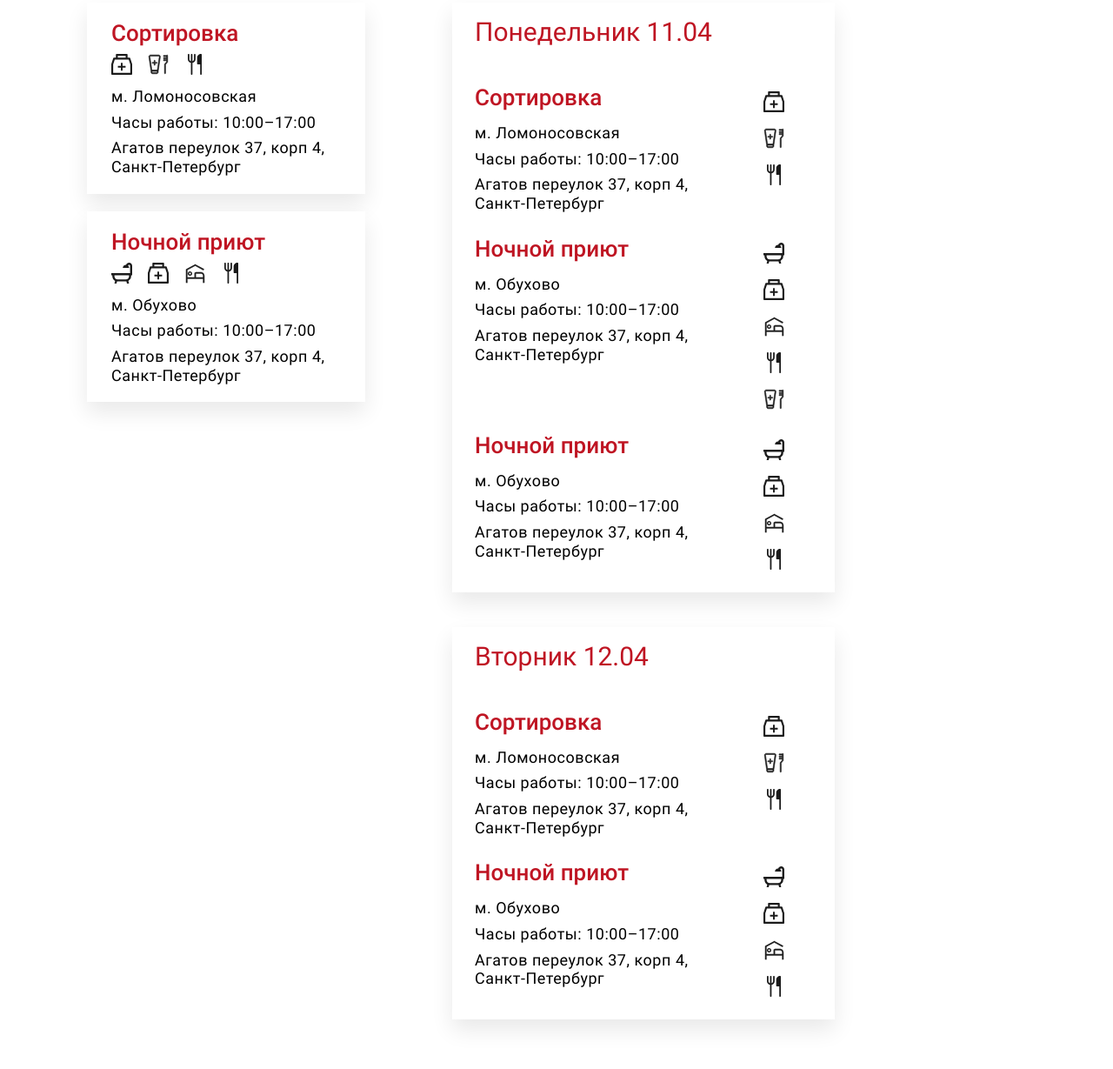
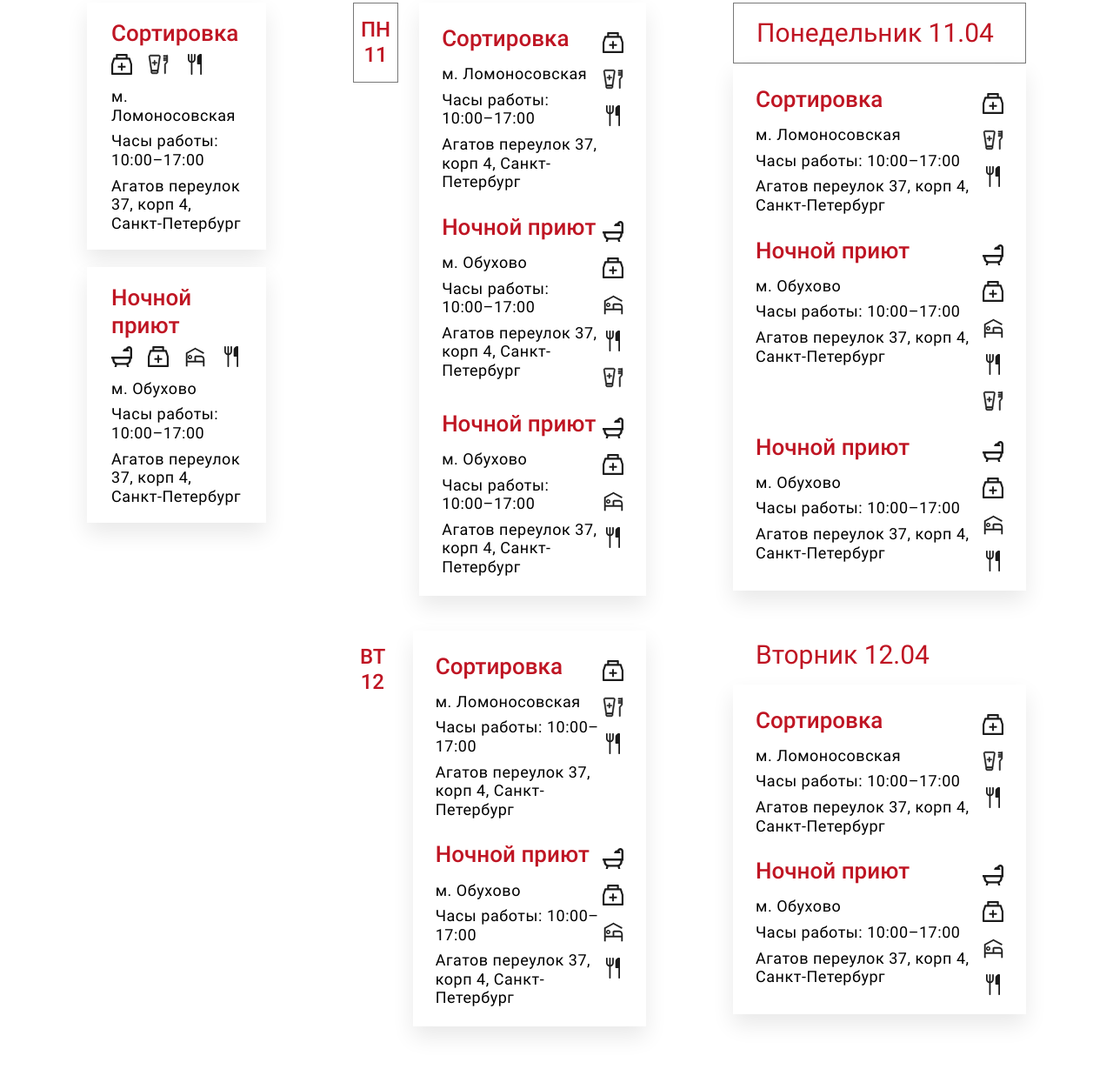
Before and after one commit to darud4/calendar, a plain HTML site: page mod-plus.html in a window 1280 px wide. Shown: the part 137-1366 px from the top of the page at 87% size. Drawn offline with Linux system fonts and the light colour scheme; files whose address does not match are found by name.

Commit message:
feat: fiddle with css

```diff
--- a/blocks-plus/events.css
+++ b/blocks-plus/events.css
@@ -2,15 +2,18 @@
   display: flex;
   flex-direction: column;
   gap: 20px;
-  width: 320px;
   margin-top: 40px;
 }
 
 .events_large {
-  width: 440px;
   gap: 0;
-  box-shadow: 0px 12px 24px 0px rgba(0, 0, 0, 0.09);
-  padding: 0 0 26px;
+  max-width: 440px;
+}
+
+.events_title_sideway {
+  flex-direction: row;
+  align-items: flex-start;
+  gap: 24px;
 }
 
 .events__title {
@@ -22,3 +25,22 @@
   padding: 16px 26px;
   margin: 0;
 }
+
+.events_title_sideway .events__title {
+  padding: 16px 8px;
+  width: min-content;
+  font-size: 24px;
+  font-weight: 500;
+  line-height: 29px;
+  background-color: white;
+  text-align: center;
+}
+
+.events__title_selected {
+  border: 1px solid rgba(120, 120, 120, 1);
+}
+
+.events__container {
+  box-shadow: 0px 12px 24px 0px rgba(0, 0, 0, 0.09);
+  padding-bottom: 22px;
+}
--- /dev/null
+++ b/blocks-plus/wrappers.css
@@ -0,0 +1,14 @@
+.mobile-wrapper {
+  background-color: white;
+  width: 320px;
+}
+
+.events-wrapper-week {
+  background-color: white;
+  width: 527px;
+}
+
+.events-wrapper-month {
+  background-color: white;
+  width: 527px;
+}
--- a/mod-plus.html
+++ b/mod-plus.html
@@ -9,6 +9,7 @@
   </head>
   <body>
     <div class="page">
+      <div class="mobile-wrapper">
         <section class="events">
           <div class="event">
             <h3 class="event__title">Сортировка</h3>
@@ -38,9 +39,11 @@
             </ul>
           </div>
         </section>
-      <div class="events-wrapper">
-        <section class="events events_large">
-          <h2 class="events__title">Понедельник 11.04</h2>
+      </div>
+      <div class="events-wrapper-week">
+        <section class="events events_large events_title_sideway">
+          <h2 class="events__title events__title_selected">ПН 11</h2>
+          <div class="events__container">
             <div class="event">
               <h3 class="event__title">Сортировка</h3>
               <ul class="event__icons">
@@ -83,9 +86,11 @@
                 <li>Агатов переулок 37, корп 4, Санкт-Петербург</li>
               </ul>
             </div>
+          </div>
         </section>
-        <section class="events events_large">
-          <h2 class="events__title">Вторник 12.04</h2>
+        <section class="events events_large events_title_sideway">
+          <h2 class="events__title">ВТ 12</h2>
+          <div class="events__container">
             <div class="event">
               <h3 class="event__title">Сортировка</h3>
               <ul class="event__icons">
@@ -113,6 +118,90 @@
                 <li>Агатов переулок 37, корп 4, Санкт-Петербург</li>
               </ul>
             </div>
+          </div>
+        </section>
+      </div>
+      <div class="events-wrapper-month">
+        <section class="events events_large">
+          <h2 class="events__title events__title_selected">
+            Понедельник 11.04
+          </h2>
+          <div class="events__container">
+            <div class="event">
+              <h3 class="event__title">Сортировка</h3>
+              <ul class="event__icons">
+                <li class="event__icon event__icon_type_medkit"></li>
+                <li class="event__icon event__icon_type_health"></li>
+                <li class="event__icon event__icon_type_food"></li>
+              </ul>
+              <ul class="event__details">
+                <li>м. Ломоносовская</li>
+                <li>Часы работы: 10:00–17:00</li>
+                <li>Агатов переулок 37, корп 4, Санкт-Петербург</li>
+              </ul>
+            </div>
+            <div class="event">
+              <h3 class="event__title">Ночной приют</h3>
+              <ul class="event__icons">
+                <li class="event__icon event__icon_type_shower"></li>
+                <li class="event__icon event__icon_type_medkit"></li>
+                <li class="event__icon event__icon_type_sleep"></li>
+                <li class="event__icon event__icon_type_food"></li>
+                <li class="event__icon event__icon_type_health"></li>
+              </ul>
+              <ul class="event__details">
+                <li>м. Обухово</li>
+                <li>Часы работы: 10:00–17:00</li>
+                <li>Агатов переулок 37, корп 4, Санкт-Петербург</li>
+              </ul>
+            </div>
+            <div class="event">
+              <h3 class="event__title">Ночной приют</h3>
+              <ul class="event__icons">
+                <li class="event__icon event__icon_type_shower"></li>
+                <li class="event__icon event__icon_type_medkit"></li>
+                <li class="event__icon event__icon_type_sleep"></li>
+                <li class="event__icon event__icon_type_food"></li>
+              </ul>
+              <ul class="event__details">
+                <li>м. Обухово</li>
+                <li>Часы работы: 10:00–17:00</li>
+                <li>Агатов переулок 37, корп 4, Санкт-Петербург</li>
+              </ul>
+            </div>
+          </div>
+        </section>
+        <section class="events events_large">
+          <h2 class="events__title">Вторник 12.04</h2>
+          <div class="events__container">
+            <div class="event">
+              <h3 class="event__title">Сортировка</h3>
+              <ul class="event__icons">
+                <li class="event__icon event__icon_type_medkit"></li>
+                <li class="event__icon event__icon_type_health"></li>
+                <li class="event__icon event__icon_type_food"></li>
+              </ul>
+              <ul class="event__details">
+                <li>м. Ломоносовская</li>
+                <li>Часы работы: 10:00–17:00</li>
+                <li>Агатов переулок 37, корп 4, Санкт-Петербург</li>
+              </ul>
+            </div>
+            <div class="event">
+              <h3 class="event__title">Ночной приют</h3>
+              <ul class="event__icons">
+                <li class="event__icon event__icon_type_shower"></li>
+                <li class="event__icon event__icon_type_medkit"></li>
+                <li class="event__icon event__icon_type_sleep"></li>
+                <li class="event__icon event__icon_type_food"></li>
+              </ul>
+              <ul class="event__details">
+                <li>м. Обухово</li>
+                <li>Часы работы: 10:00–17:00</li>
+                <li>Агатов переулок 37, корп 4, Санкт-Петербург</li>
+              </ul>
+            </div>
+          </div>
         </section>
       </div>
     </div>
--- a/pages/mod-plus.css
+++ b/pages/mod-plus.css
@@ -4,3 +4,4 @@
 @import url(../blocks-plus/page.css);
 @import url(../blocks-plus/event.css);
 @import url(../blocks-plus/events.css);
+@import url(../blocks-plus/wrappers.css);
```
Lines whose indentation alone changed are shown as unchanged.
